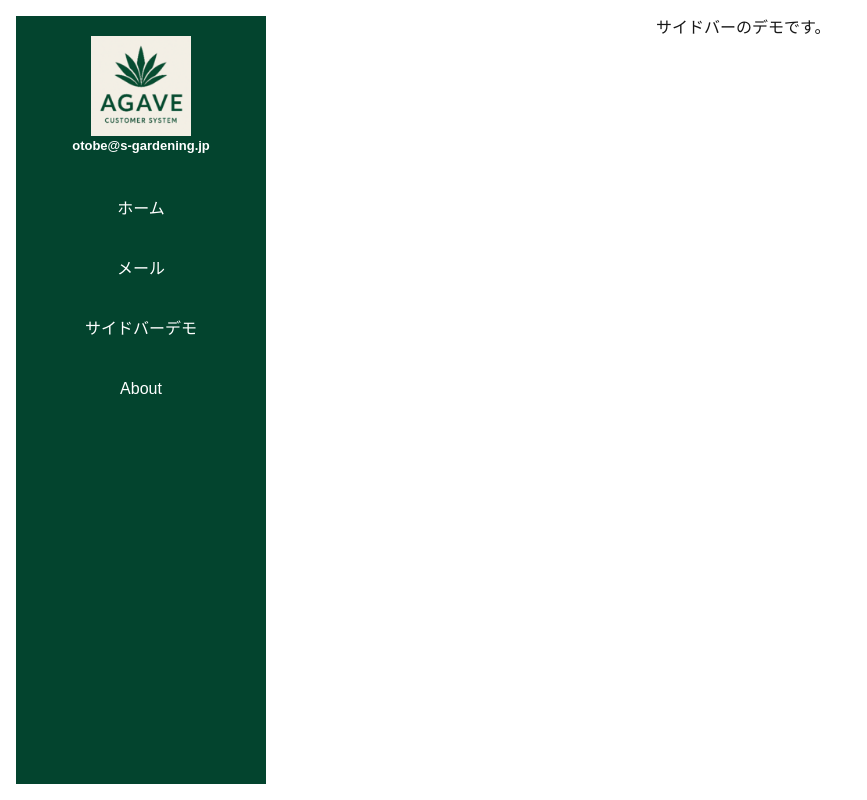
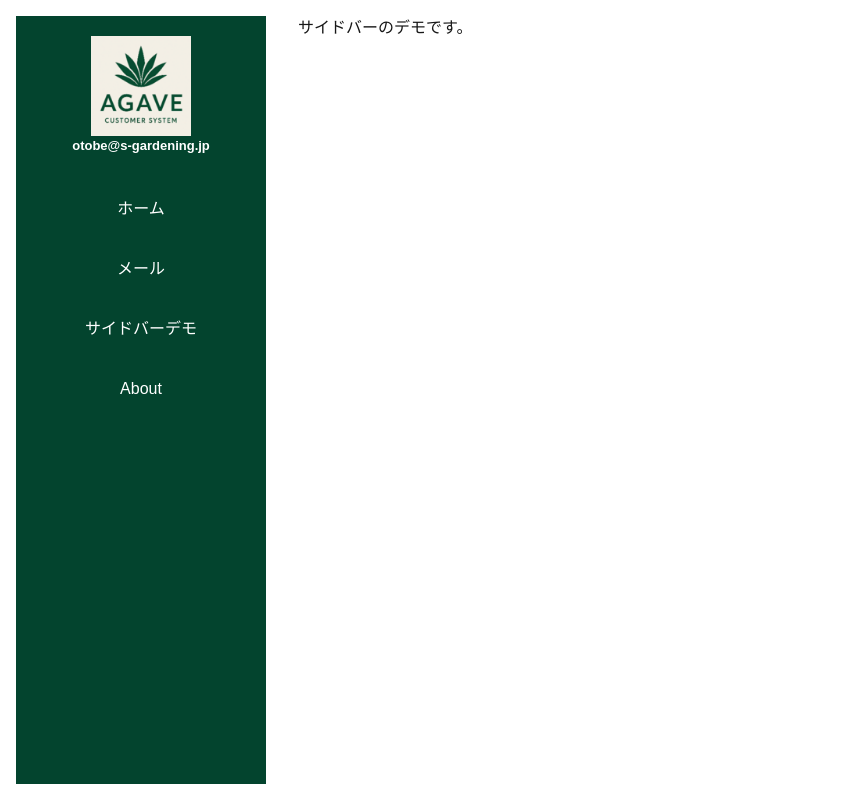
Before and after one commit to kouichiOtobe/testNext1, a Next.js app in the folder my-app/: page /testSidebar in a window 1280 px wide. Shown: the whole page, without its empty margins (0-867 px from the left). Built offline with nearby package versions, Linux system fonts and the light colour scheme; some icons are missing.

Commit message:
🎨 Web Consoleにワーニング表示されるロゴICONの警告を消した

```diff
--- a/my-app/src/app/Components/Sidebar.tsx
+++ b/my-app/src/app/Components/Sidebar.tsx
@@ -6,10 +6,10 @@ import { SidebarIcon } from './SidebarIcon';
 import Link from 'next/link';
 
 export const Sidebar = () => {
-    const [currentPath, setCurrentPath] = useState('');
-    useEffect(() => {
-        setCurrentPath(window.location.pathname);
-    }, []);
+    // const [currentPath, setCurrentPath] = useState('');
+    // useEffect(() => {
+    //     setCurrentPath(window.location.pathname);
+    // }, []);
 
   return (
     <div className="Sidebar">
--- a/my-app/src/app/Components/SidebarIcon.tsx
+++ b/my-app/src/app/Components/SidebarIcon.tsx
@@ -7,7 +7,7 @@ export const SidebarIcon = () => {
   return (
     <div className="SidebarIcon">
         <div  className="flex justify-center items-center">
-            <Image src={Icon} alt="SidebarIcon"/>
+            <Image src={Icon} alt="SidebarIcon" priority />
         </div>
         <p>otobe@s-gardening.jp</p>
     </div>
--- a/my-app/src/app/testSidebar/page.tsx
+++ b/my-app/src/app/testSidebar/page.tsx
@@ -6,7 +6,7 @@ const testSidebar = () => {
 
         <div className="flex min-h-screen">
             {/* 右側：サイドバー */}
-          <aside className="flex-1 bg-white p-4">
+          <aside className=" bg-white p-4">
             <Sidebar />
           </aside>
           {/* 左側：メインコンテンツ */}
@@ -20,11 +20,3 @@ const testSidebar = () => {
 }
 
 export default testSidebar;
-
-// export default function Home() {
-//   return (
-//     <div className="bg-blue-500 text-white p-4">
-//       Tailwind CSS テスト！
-//     </div>
-//   );
-// }
```
